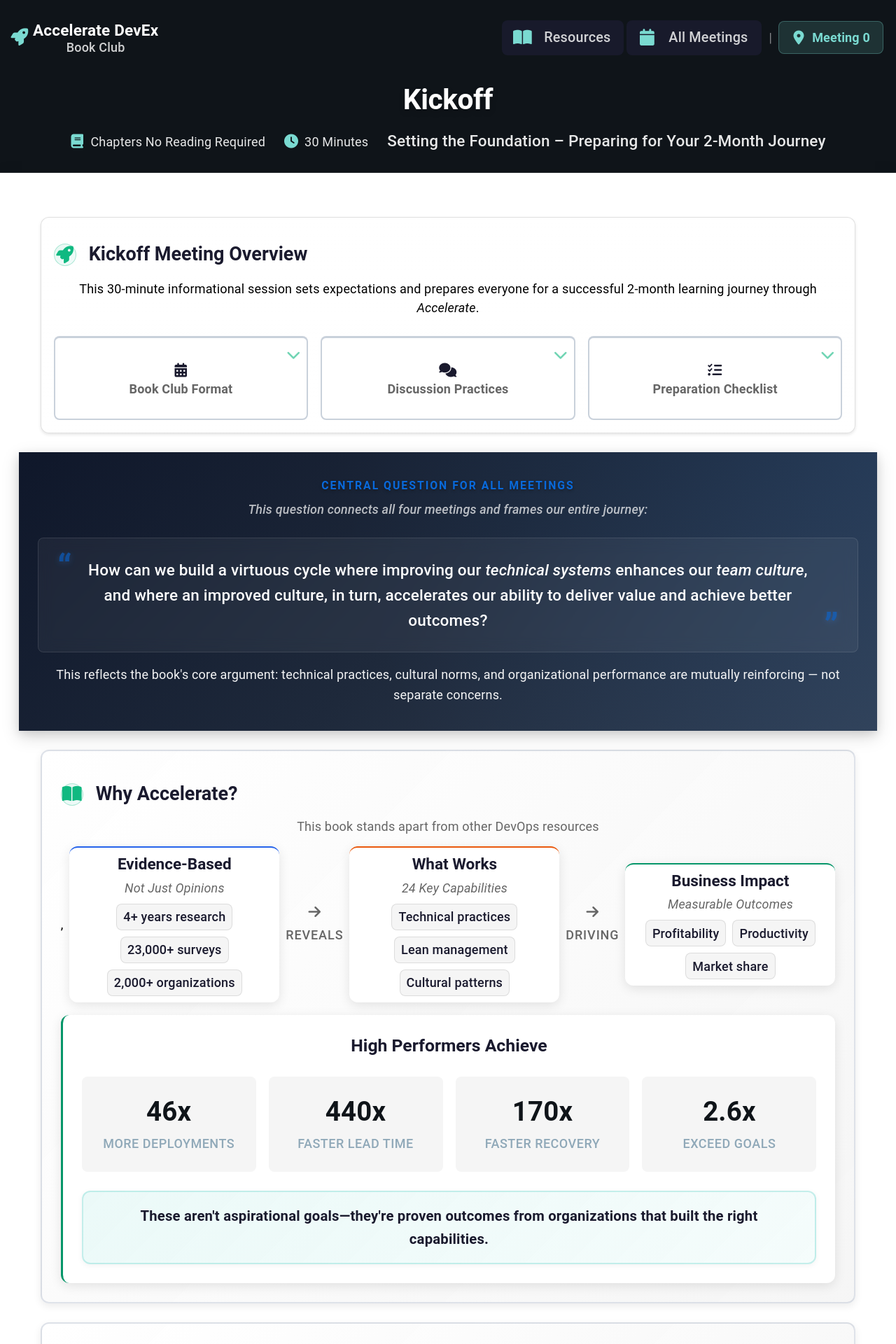
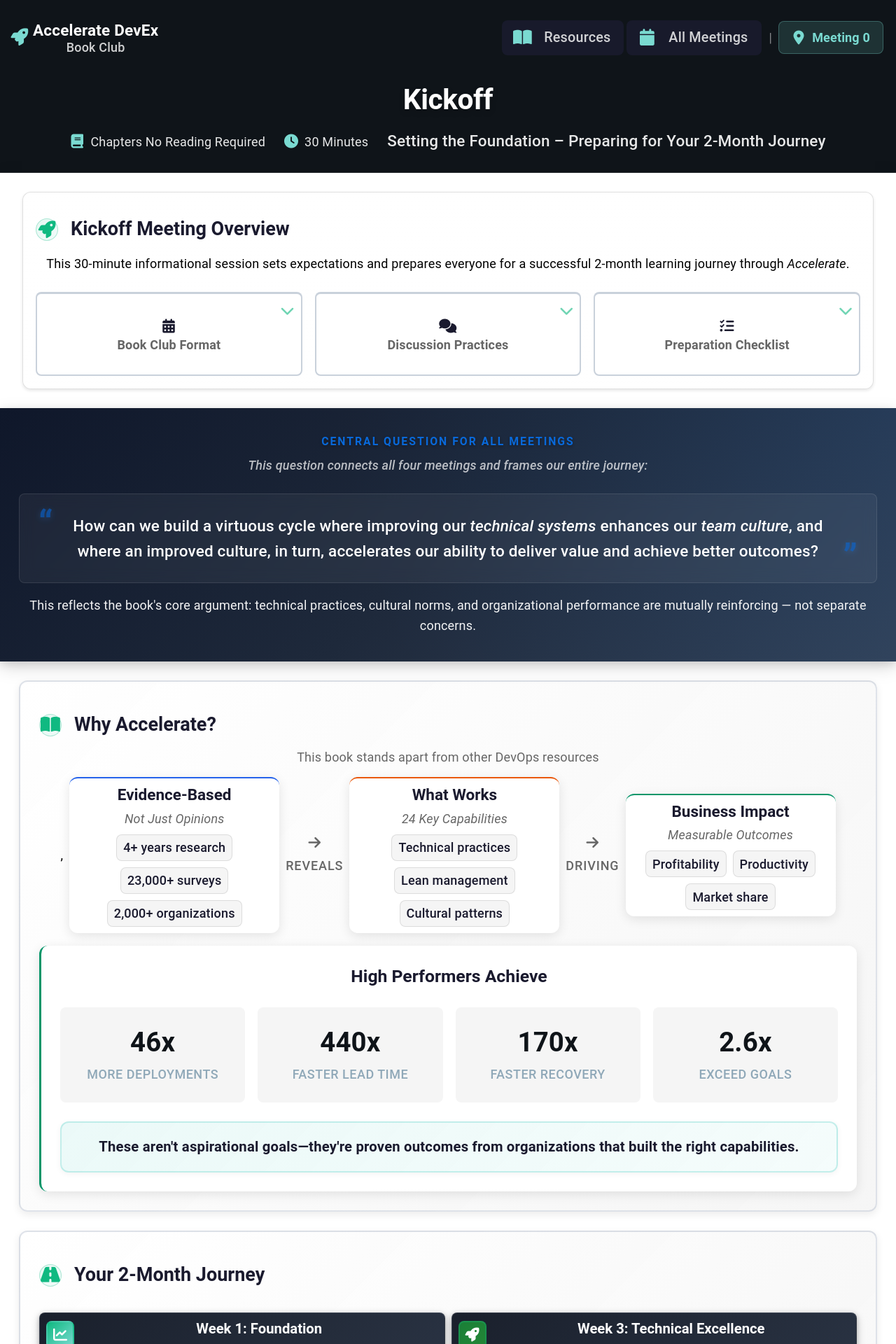
Before and after one commit to mhenke/accelerate-devex-book-club-notebooklm, a Jekyll site: the page built from docs/_meetings/meeting-0.md, in a window 1280 px wide. Shown: the top 1920 px of the page at 70% size. Built offline with Jekyll 4.4.1, drawn with Linux system fonts in a browser that asks for light colours; some web fonts are replaced.

Commit message:
Remove padding from meeting-container and fix full-width sections
PROBLEM:
- .meeting-container padding prevented .full-width sections from truly reaching edges
- Full-width sections were constrained by container padding

SOLUTION:
- Removed padding from .meeting-container (both desktop and mobile)
- Added horizontal margins to regular .section-card elements
- Updated .full-width modifier to set margin-left/right: 0 to break out

RESULT:
- Regular sections have proper spacing from edges
- Full-width sections now truly span edge-to-edge
- Cleaner visual hierarchy

```diff
--- a/docs/_sass/components/_meeting-layout.scss
+++ b/docs/_sass/components/_meeting-layout.scss
@@ -83,7 +83,6 @@
 /* Meeting Container */
 .meeting-container {
   margin: 0 auto;
-  padding: var(--space-xl) var(--space-lg); // 32px 24px
   background: var(--text-white);
   box-shadow: 0 0 20px rgba(0, 0, 0, 0.08);
   margin-top: 1rem;
@@ -325,7 +324,6 @@
   }
 
   .meeting-container {
-    padding: var(--space-xl) var(--space-md); // 32px 16px
     margin-top: 1rem;
   }
 
--- a/docs/_sass/components/_sections.scss
+++ b/docs/_sass/components/_sections.scss
@@ -12,9 +12,9 @@
   );
   border: 2px solid rgba(148, 163, 184, 0.3);
   border-radius: var(--radius-lg);
-  padding: var(--space-lg); // 24px - standard breathing room
-  margin: var(--space-lg) auto;
-  width: 95%;
+  padding: var(--space-lg); // 24px vertical + horizontal
+  margin: var(--space-lg) var(--space-lg); // Add horizontal margin for spacing from container edges
+  width: calc(100% - var(--space-2xl)); // Account for horizontal margins
   max-width: none;
   box-shadow: 0 4px 12px rgba(0, 0, 0, 0.08);
 
@@ -181,6 +181,8 @@
   // Full-width modifier - no border-radius, spans full container
   &.full-width {
     width: 100%;
+    margin-left: 0;
+    margin-right: 0;
     border-radius: 0;
     padding: var(--space-lg);
   }
```
